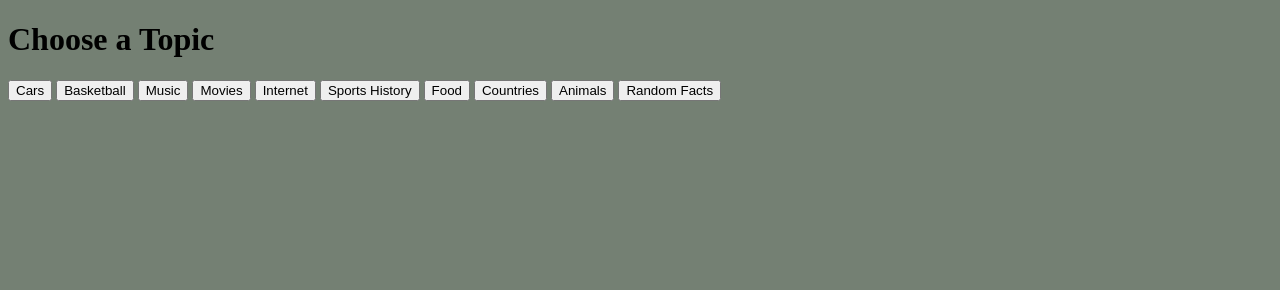
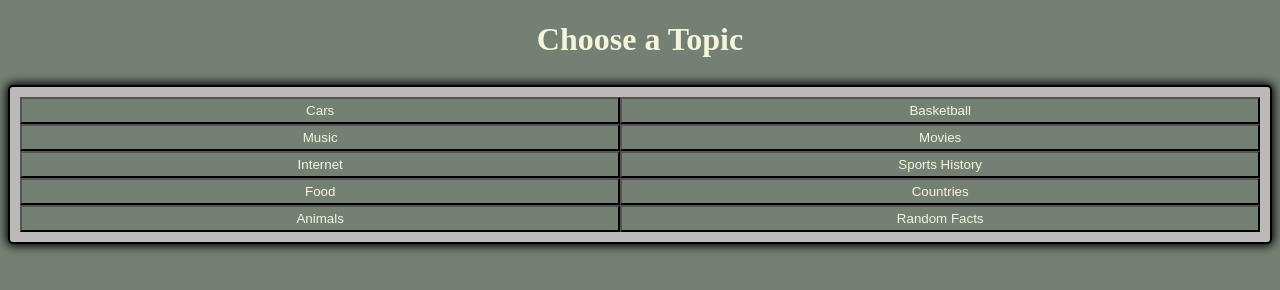
Before and after one commit to CRgarcia15/Trivia-P1BG, a website with bundled scripts: page question.html in a window 1280 px wide. Built offline with nearby package versions, Linux system fonts and the light colour scheme.

Commit message:
started styling topic choice grid

```diff
--- a/scss/style.scss
+++ b/scss/style.scss
@@ -64,3 +64,30 @@ body {
         box-shadow: 4px 2px rgb(75, 75, 7);
     }
 }
+
+.topic-h1 {
+    text-align: center;
+    color: $letter-color;
+    font-weight: 600;
+    padding-bottom: 5px;
+}
+
+#topic-container {
+    border: black solid 2px;
+    border-radius: 10px;
+    max-width: 100%;
+    background-color: #bbb9b9;
+    border-radius: 5px;
+    padding: 10px;
+    box-shadow: 0 0 10px 2px;
+    display: grid;
+    grid-template-columns: repeat(2, auto);
+    margin: 20px 0;
+    text-align: center;
+
+    .topic-button {
+        background-color: $primary-color;
+        color: $letter-color;
+        padding: 4px;
+    }
+}
```
Also changed, not shown: css/style.css, 1 other file.
